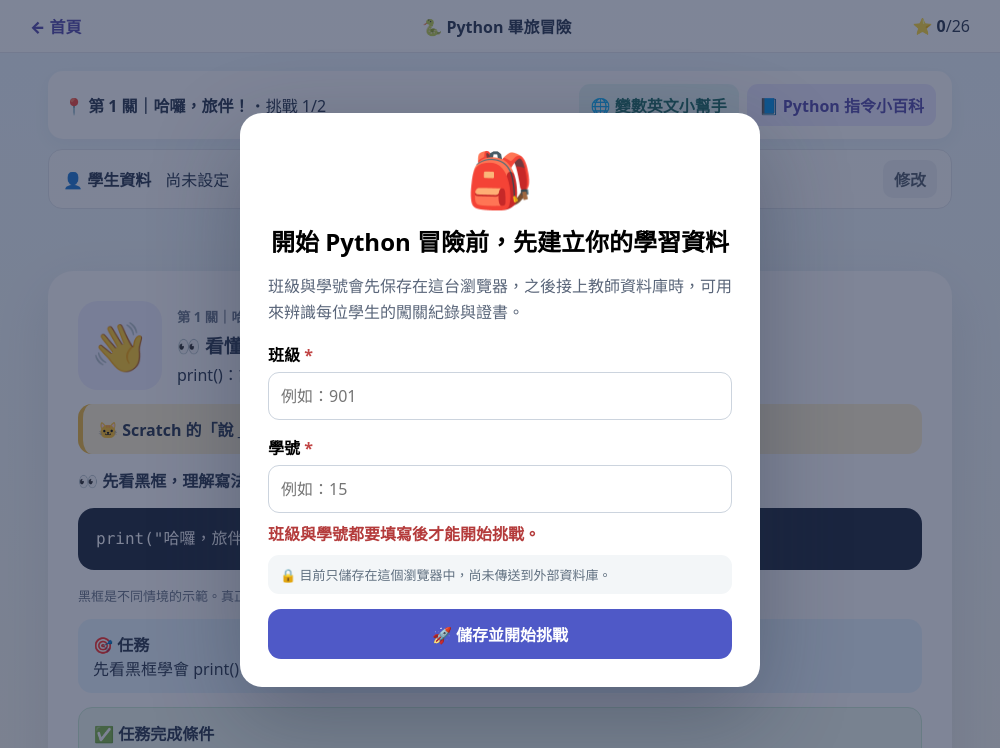
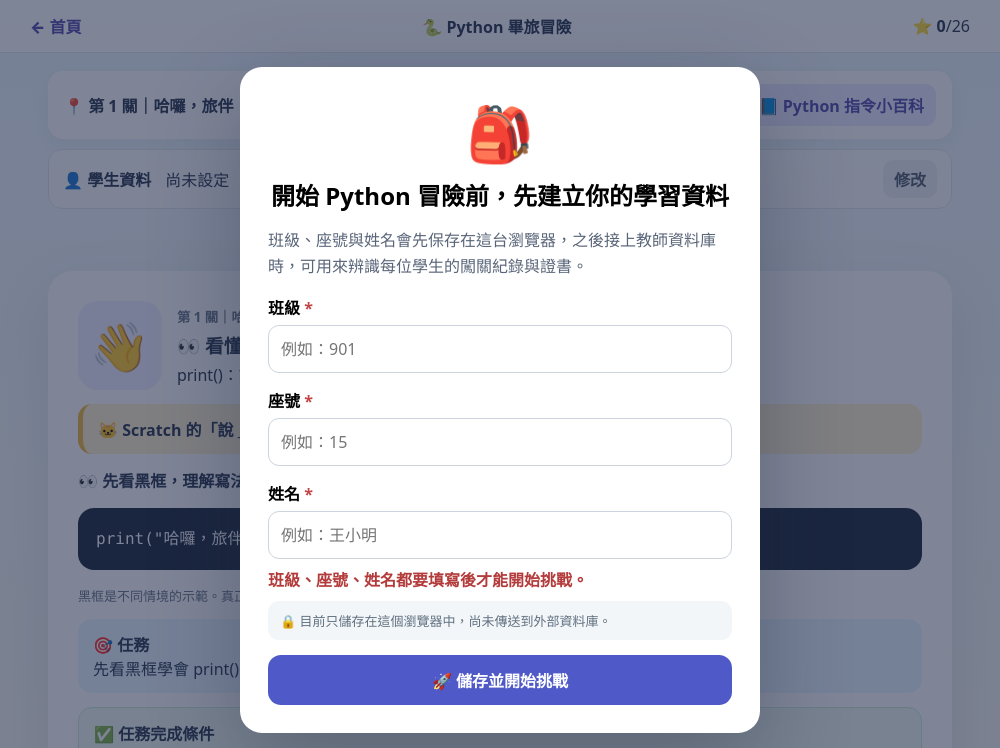
Before and after one commit to TeacherYiMei/course115-1, a plain HTML site: page 11601/python.html in a window 1280 px wide. Both pictures are taken after a click on the button "🚀 儲存並開始挑戰". Shown: the top 748 px of the page, without its empty margins (140-1140 px from the left). Drawn offline with Linux system fonts and the light colour scheme.

Commit message:
Add files via upload
Upgrade course115-1 to Python student v5.2

```diff
--- a/11601/content/python-journey.js
+++ b/11601/content/python-journey.js
@@ -2,7 +2,7 @@ const LEVELS=[{"id": "p1", "icon": "👋", "title": "第 1 關｜哈囉，旅伴
 const TOTAL_CHALLENGES=26;
 
 const KEY="course115_v3_progress", NAMEKEY="course115_v3_name";
-const PROFILE_KEY="course115_student_profile_v5";
+const PROFILE_KEY="course115_student_profile_v5_2";
 let state=JSON.parse(localStorage.getItem(KEY)||"{}"), engine="loading", hintN=0;
 const $=s=>document.querySelector(s);
 const stepsOf=l=>l.steps.length;
@@ -405,14 +405,19 @@ function getStudentProfile(){
   try{return JSON.parse(localStorage.getItem(PROFILE_KEY)||"null")}catch(e){return null}
 }
 function profileIsValid(p){
-  return !!(p && String(p.className||"").trim() && String(p.studentNo||"").trim());
+  return !!(
+    p &&
+    String(p.className||"").trim() &&
+    String(p.seatNo||"").trim() &&
+    String(p.name||"").trim()
+  );
 }
 function updateProfileStrip(){
   const p=getStudentProfile();
   const el=document.getElementById("studentProfileText");
   if(!el) return;
   if(profileIsValid(p)){
-    el.textContent=`班級 ${p.className}　｜　學號 ${p.studentNo}`;
+    el.textContent=`班級 ${p.className}　｜　座號 ${p.seatNo}　｜　姓名 ${p.name}`;
   }else{
     el.textContent="尚未設定";
   }
@@ -420,7 +425,8 @@ function updateProfileStrip(){
 function openProfileDialog(required=true){
   const p=getStudentProfile()||{};
   document.getElementById("profileClass").value=p.className||"";
-  document.getElementById("profileStudentNo").value=p.studentNo||"";
+  document.getElementById("profileSeatNo").value=p.seatNo||"";
+  document.getElementById("profileName").value=p.name||"";
   document.getElementById("profileError").textContent="";
   const dlg=document.getElementById("profileDialog");
   if(required){
@@ -432,17 +438,19 @@ function openProfileDialog(required=true){
 }
 function saveStudentProfile(){
   const className=document.getElementById("profileClass").value.trim();
-  const studentNo=document.getElementById("profileStudentNo").value.trim();
+  const seatNo=document.getElementById("profileSeatNo").value.trim();
+  const name=document.getElementById("profileName").value.trim();
   const err=document.getElementById("profileError");
-  if(!className || !studentNo){
-    err.textContent="班級與學號都要填寫後才能開始挑戰。";
+  if(!className || !seatNo || !name){
+    err.textContent="班級、座號、姓名都要填寫後才能開始挑戰。";
     return;
   }
   const old=getStudentProfile()||{};
   const now=new Date().toISOString();
   const profile={
     className,
-    studentNo,
+    seatNo,
+    name,
     courseId:"python",
     createdAt:old.createdAt||now,
     updatedAt:now
--- a/11601/python.html
+++ b/11601/python.html
@@ -37,13 +37,16 @@
 <dialog id="profileDialog" class="profileDialog">
   <div class="profileHero">🎒</div>
   <h2>開始 Python 冒險前，先建立你的學習資料</h2>
-  <p>班級與學號會先保存在這台瀏覽器，之後接上教師資料庫時，可用來辨識每位學生的闖關紀錄與證書。</p>
+  <p>班級、座號與姓名會先保存在這台瀏覽器，之後接上教師資料庫時，可用來辨識每位學生的闖關紀錄與證書。</p>
 
   <label class="fieldLabel">班級 <span>*</span></label>
   <input id="profileClass" class="profileInput" placeholder="例如：901" maxlength="20">
 
-  <label class="fieldLabel">學號 <span>*</span></label>
-  <input id="profileStudentNo" class="profileInput" placeholder="例如：15" maxlength="20">
+  <label class="fieldLabel">座號 <span>*</span></label>
+  <input id="profileSeatNo" class="profileInput" placeholder="例如：15" maxlength="10">
+
+  <label class="fieldLabel">姓名 <span>*</span></label>
+  <input id="profileName" class="profileInput" placeholder="例如：王小明" maxlength="20">
 
   <div id="profileError" class="profileError"></div>
 
```
Also changed, not shown: README.md.
